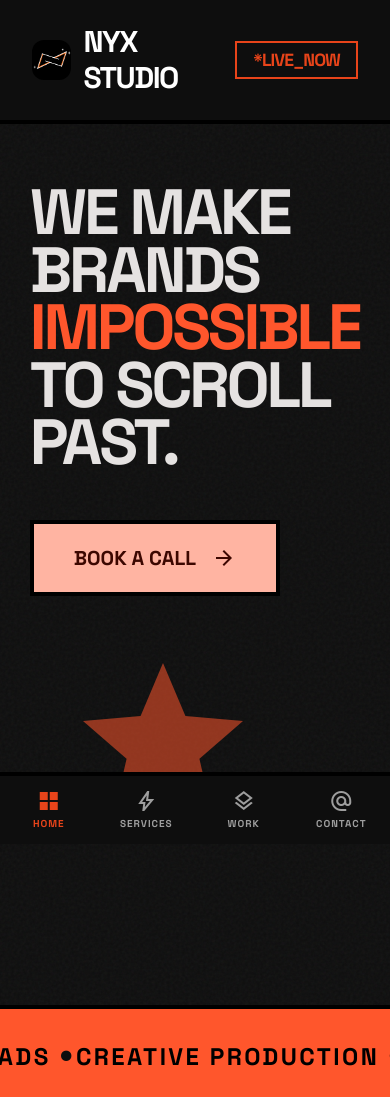
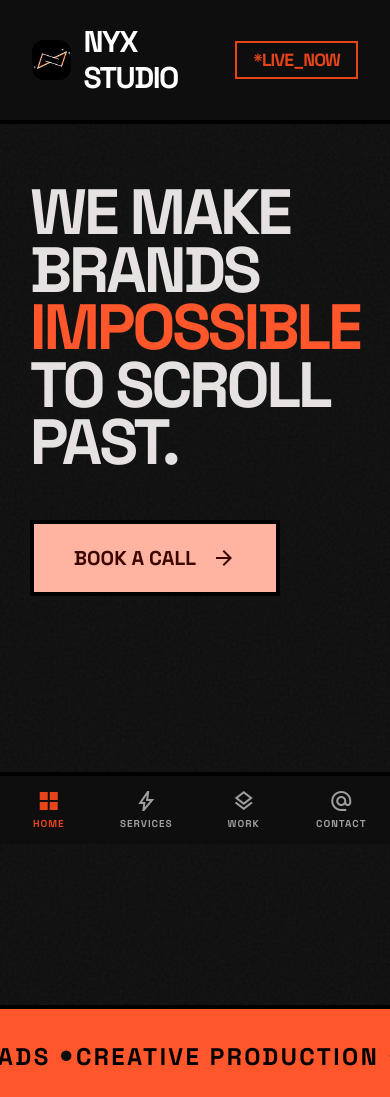
Before and after one commit to atharvgit2005/NYX, a Next.js app: page / in a window 390 px wide. Shown: the top 1097 px of the page. Built offline with nearby package versions, Linux system fonts and the light colour scheme; a web font is replaced by a local one.

Commit message:
fix: hide landing page hero star on mobile views to reduce clutter

```diff
--- a/src/app/page.tsx
+++ b/src/app/page.tsx
@@ -59,7 +59,7 @@ export default function AdPage() {
                         Book a Call <span className="material-symbols-outlined">arrow_forward</span>
                     </Link>
                 </div>
-                <div className="relative md:w-2/5 flex justify-center items-center mt-12 md:mt-0 hero-visual">
+                <div className="relative md:w-2/5 hidden md:flex justify-center items-center mt-12 md:mt-0 hero-visual">
                     <div className="w-64 h-64 md:w-96 md:h-96 text-primary-container animate-pulse">
                         <span className="material-symbols-outlined !text-[12rem] md:!text-[20rem] star-icon" style={{ fontVariationSettings: "'FILL' 1" }}>star</span>
                     </div>
```
